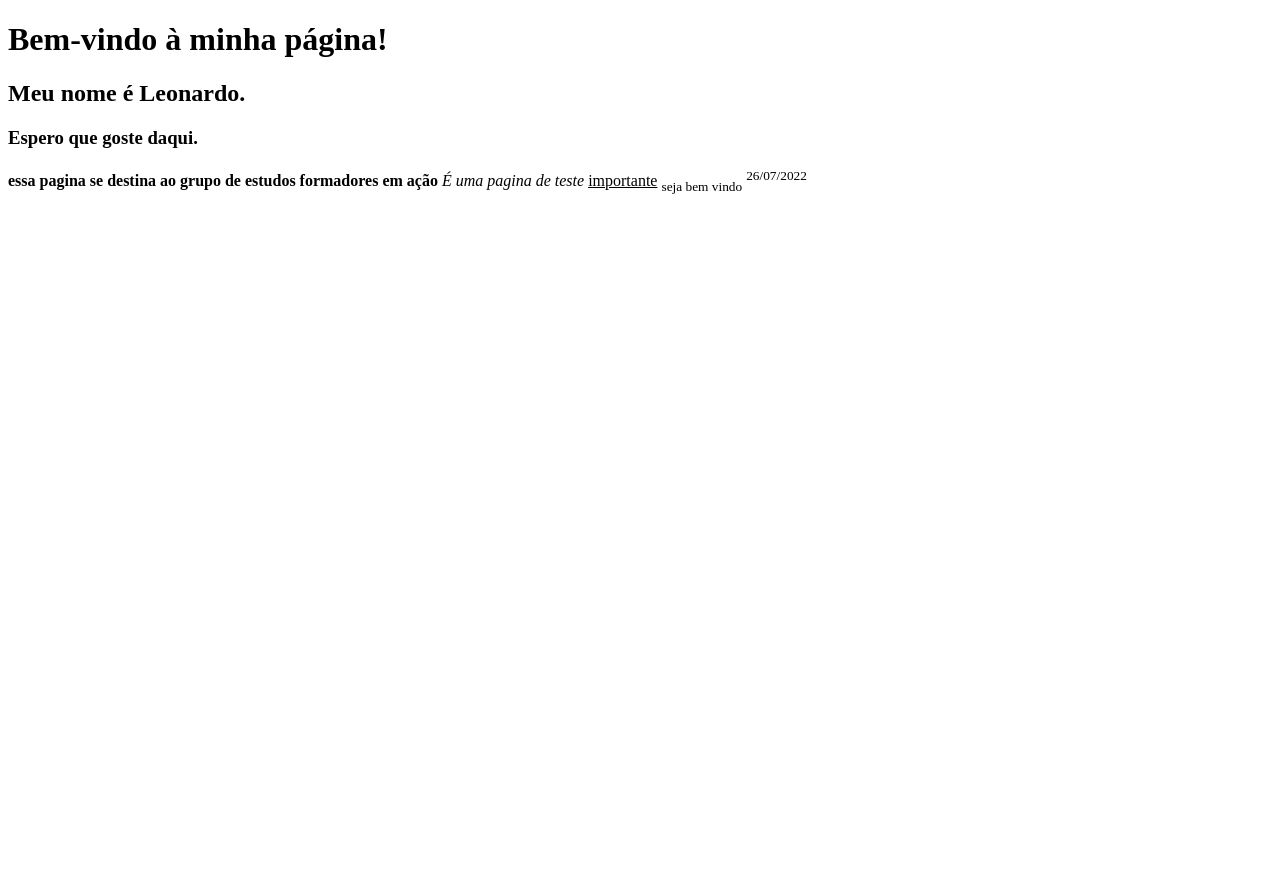
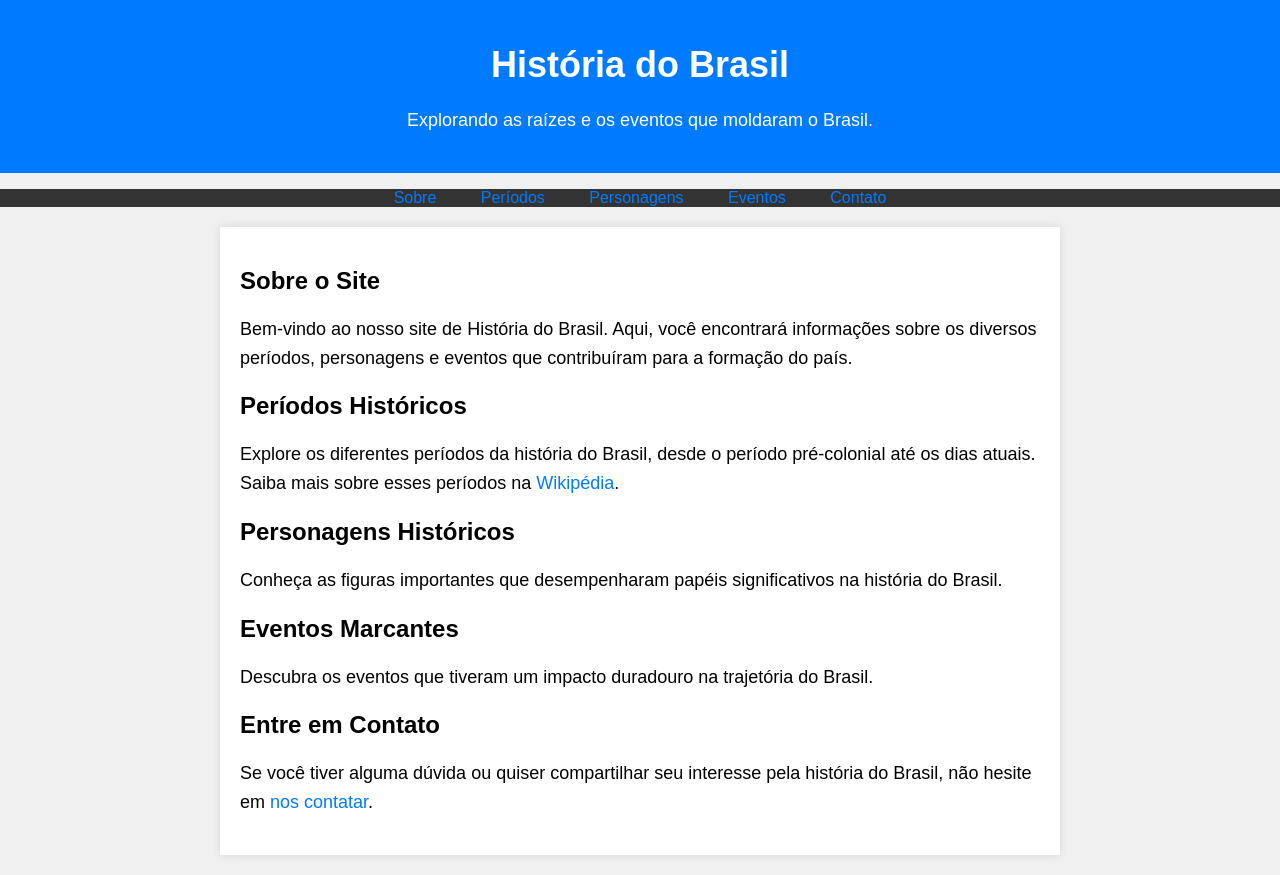
Before and after one commit to ProfLeo/Progama-o-HTML-CSS, a plain HTML site: page index.html in a window 1280 px wide. Before the commit the page ends 800 px from the top, so only its background shows below. Drawn offline with Linux system fonts and the light colour scheme.

Commit message:
HISTORIA - HTML

```diff
--- a/index.html
+++ b/index.html
@@ -1,19 +1,114 @@
 <!DOCTYPE html>
-<html lang="pt-br">
+<html lang="pt-BR">
 <head>
-    <meta charset='utf-8'>
-    <meta http-equiv='X-UA-Compatible' content='IE=edge'>
-    <title>Formadores em ação</title>
-    <meta name='viewport' content='width=device-width, initial-scale=1'>
-    <link rel='stylesheet' type='text/css' media='screen' href='style.css'>
-    <script src='main.js'></script>
+    <meta charset="UTF-8">
+    <meta name="viewport" content="width=device-width, initial-scale=1.0">
+    <title>História do Brasil</title>
+    <style>
+        body {
+            font-family: Arial, sans-serif;
+            margin: 0;
+            padding: 0;
+            background-color: #f0f0f0;
+        }
+
+        header {
+            background-color: #007BFF;
+            color: #fff;
+            padding: 20px;
+            text-align: center;
+        }
+
+        nav {
+            background-color: #333;
+            color: #fff;
+            text-align: center;
+        }
+
+        nav ul {
+            list-style-type: none;
+            padding: 0;
+        }
+
+        nav ul li {
+            display: inline;
+            margin: 0 20px;
+        }
+
+        .container {
+            max-width: 800px;
+            margin: 20px auto;
+            padding: 20px;
+            background-color: #fff;
+            box-shadow: 0px 0px 10px rgba(0, 0, 0, 0.1);
+        }
+
+        h1 {
+            font-size: 36px;
+            margin-bottom: 20px;
+        }
+
+        h2 {
+            font-size: 24px;
+            margin-top: 20px;
+        }
+
+        p {
+            font-size: 18px;
+            line-height: 1.6;
+        }
+
+        a {
+            color: #007BFF;
+            text-decoration: none;
+        }
+
+        a:hover {
+            text-decoration: underline;
+        }
+    </style>
 </head>
 <body>
-    <h1>Bem-vindo à minha página!</h1>
-    <h2>Meu nome é Leonardo.</h2>
-    <h3>Espero que goste daqui.</h3>
-    <b>essa pagina se destina ao grupo de estudos formadores em ação</b>
-    <i>É uma pagina de teste</i>
-    <u>importante</u>
-<sub>seja bem vindo</sub>
-<sup>26/07/2022</sup>
+    <header>
+        <h1>História do Brasil</h1>
+        <p>Explorando as raízes e os eventos que moldaram o Brasil.</p>
+    </header>
+
+    <nav>
+        <ul>
+            <li><a href="#sobre">Sobre</a></li>
+            <li><a href="#periodos">Períodos</a></li>
+            <li><a href="#personagens">Personagens</a></li>
+            <li><a href="#eventos">Eventos</a></li>
+            <li><a href="#contato">Contato</a></li>
+        </ul>
+    </nav>
+
+    <div class="container">
+        <section id="sobre">
+            <h2>Sobre o Site</h2>
+            <p>Bem-vindo ao nosso site de História do Brasil. Aqui, você encontrará informações sobre os diversos períodos, personagens e eventos que contribuíram para a formação do país.</p>
+        </section>
+
+        <section id="periodos">
+            <h2>Períodos Históricos</h2>
+            <p>Explore os diferentes períodos da história do Brasil, desde o período pré-colonial até os dias atuais. Saiba mais sobre esses períodos na <a href="https://pt.wikipedia.org/wiki/Hist%C3%B3ria_do_Brasil" target="_blank">Wikipédia</a>.</p>
+        </section>
+
+        <section id="personagens">
+            <h2>Personagens Históricos</h2>
+            <p>Conheça as figuras importantes que desempenharam papéis significativos na história do Brasil.</p>
+        </section>
+
+        <section id="eventos">
+            <h2>Eventos Marcantes</h2>
+            <p>Descubra os eventos que tiveram um impacto duradouro na trajetória do Brasil.</p>
+        </section>
+
+        <section id="contato">
+            <h2>Entre em Contato</h2>
+            <p>Se você tiver alguma dúvida ou quiser compartilhar seu interesse pela história do Brasil, não hesite em <a href="mailto:contato@historiadobrasil.com">nos contatar</a>.</p>
+        </section>
+    </div>
+</body>
+</html>
```
